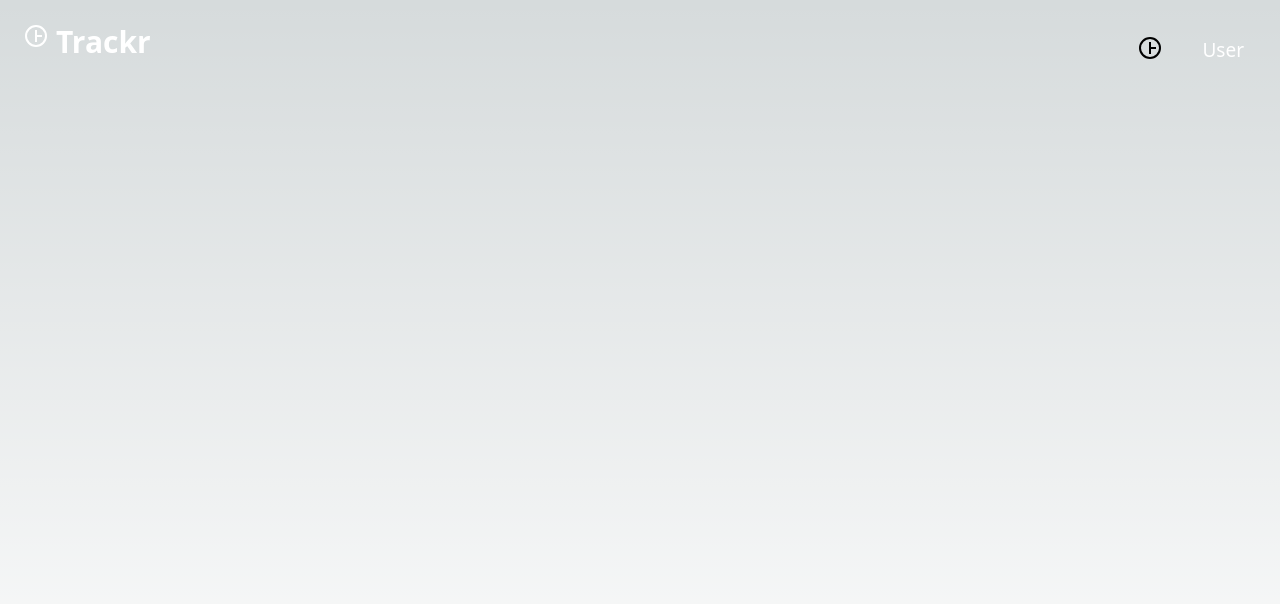
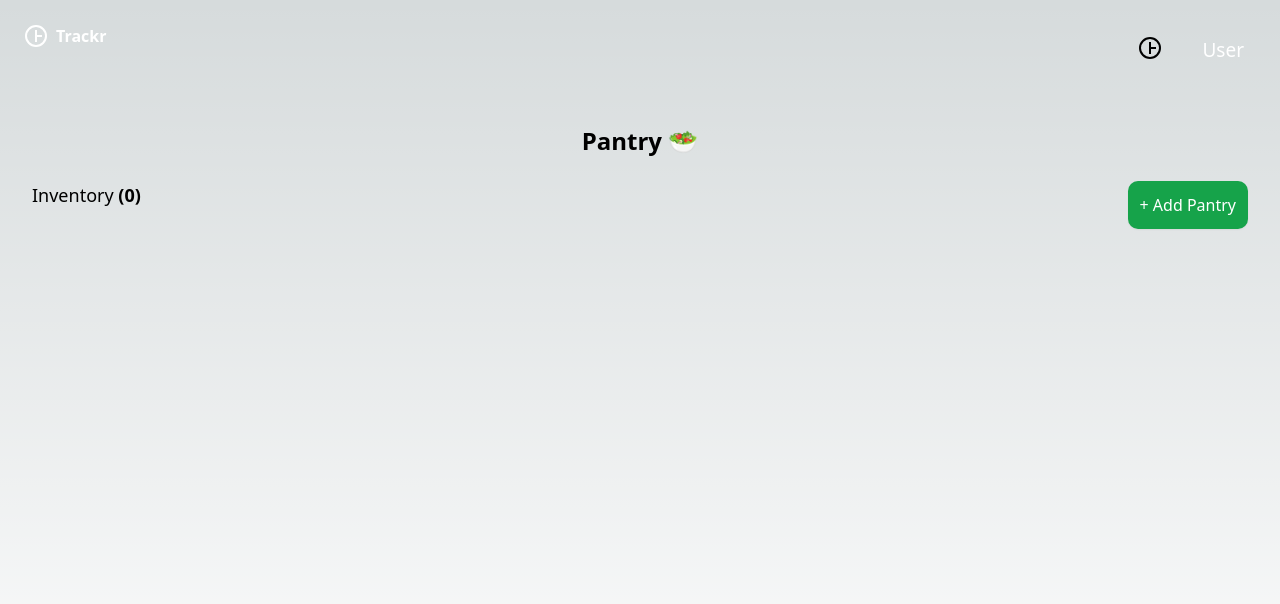
Before and after one commit to paulfruitful/pantry-tracker, a Next.js app: page /inventory in a window 1280 px wide. Shown: the top 604 px of the page. Built offline with nearby package versions, Linux system fonts and the light colour scheme.

Commit message:
Hero comp

```diff
--- /dev/null
+++ b/_components/Hero.jsx
@@ -0,0 +1,13 @@
+const Hero = () => {
+  return (
+    <div className="flex justify-between px-3 lg:px-8 ">
+
+        <span className="text-lg border-b-2 lg:p-0 pl-2  border-solid  ">Inventory <span className="font-bold  text-xl">(0)</span></span>
+
+        <button className=" p-3 bg-green-600 hover:p-6 text-white rounded-[10px] shadow-sm">+ Add Pantry</button>
+
+    </div>
+  )
+}
+
+export default Hero
--- a/app/inventory/_components/Nav.jsx
+++ b/_components/Nav.jsx
@@ -2,8 +2,8 @@
 const Nav = () => {
   return (
 
-<div className="flex flex-row justify-between w-full">
-  <div className="relative flex  p-6 font-bold text-3xl text-white">
+<div className="flex flex-row justify-between w-full h-[100px]">
+  <div className="relative flex  p-6 font-bold text-4xl lg:text-[43px] text-white">
   <svg width="24" height="24" viewBox="0 0 24 24" fill="none" xmlns="http://www.w3.org/2000/svg">
   <circle cx="12" cy="12" r="10" stroke="currentColor" stroke-width="2"/>
   <line x1="12" y1="6" x2="12" y2="18" stroke="currentColor" stroke-width="2"/>
@@ -12,6 +12,7 @@ const Nav = () => {
 
     <span className='ml-2'>Trackr</span>
   </div>
+
   <div className="p-6">
     <div className="flex text-[19px] dark:text-white">
       <span className=" rounded-[10px] p-3">
--- a/app/inventory/layout.jsx
+++ b/app/inventory/layout.jsx
@@ -1,4 +1,4 @@
-import '@/app/globals.css'
+import '../globals.css'
 
 export const metadata = {
   title: 'Trackr',
--- a/app/inventory/page.jsx
+++ b/app/inventory/page.jsx
@@ -1,8 +1,15 @@
-import Nav from "./_components/nav"
+import Nav from "../../_components/nav"
+import Hero from "../../_components/Hero"
 const Page = () => {
   return (
     <div className="grid w-full overflow-hidden" style={{height:'100vh',width:'100vw'}}>
-      <Nav/>
+      <div className="flex flex-col">
+      <Nav />
+      <div className="p-6 flex justify-center w-full">
+             <span className="text-2xl font-bold ">Pantry 🥗</span>
+      </div>
+      <Hero/>
+      </div>
     </div>
   )
 }
--- a/app/register/page.jsx
+++ b/app/register/page.jsx
@@ -1,4 +1,4 @@
- import '@/app/globals.css'
+ import '../globals.css'
 
 export default function Example() {
     return (
```
